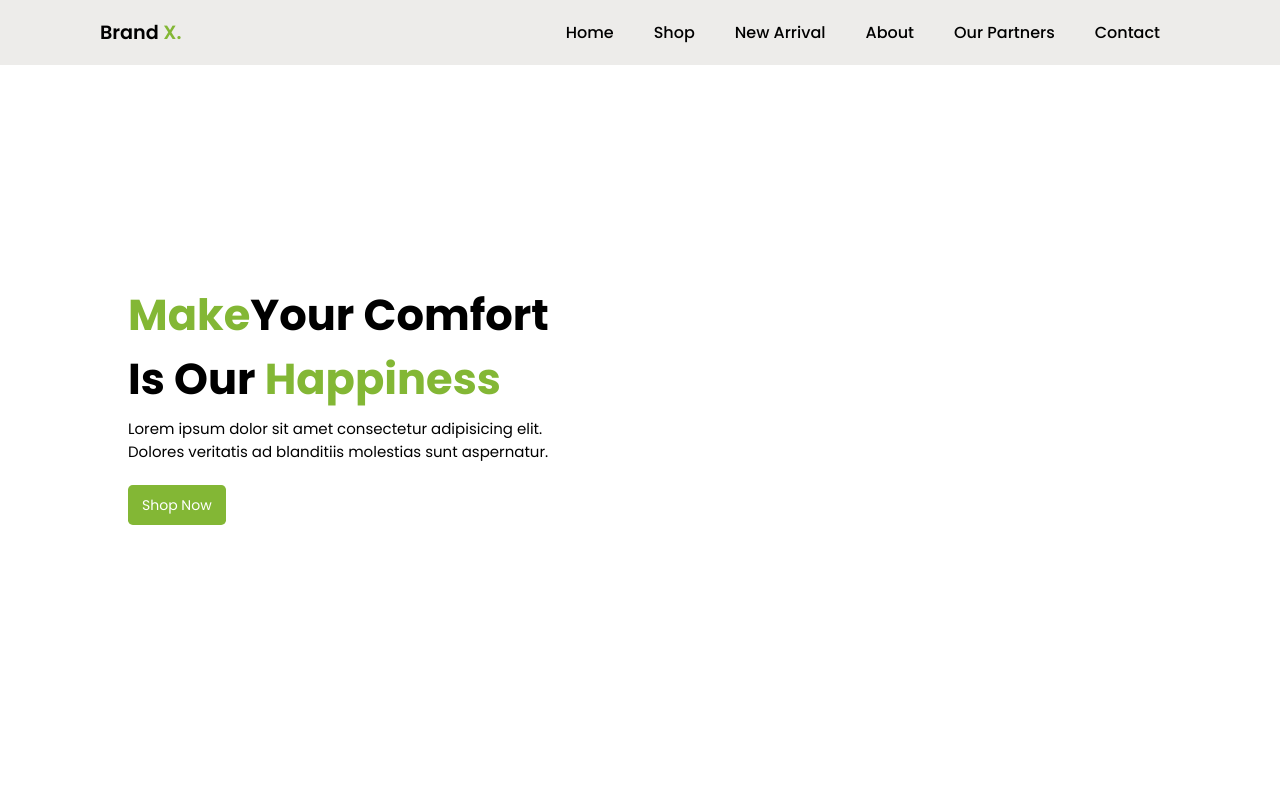
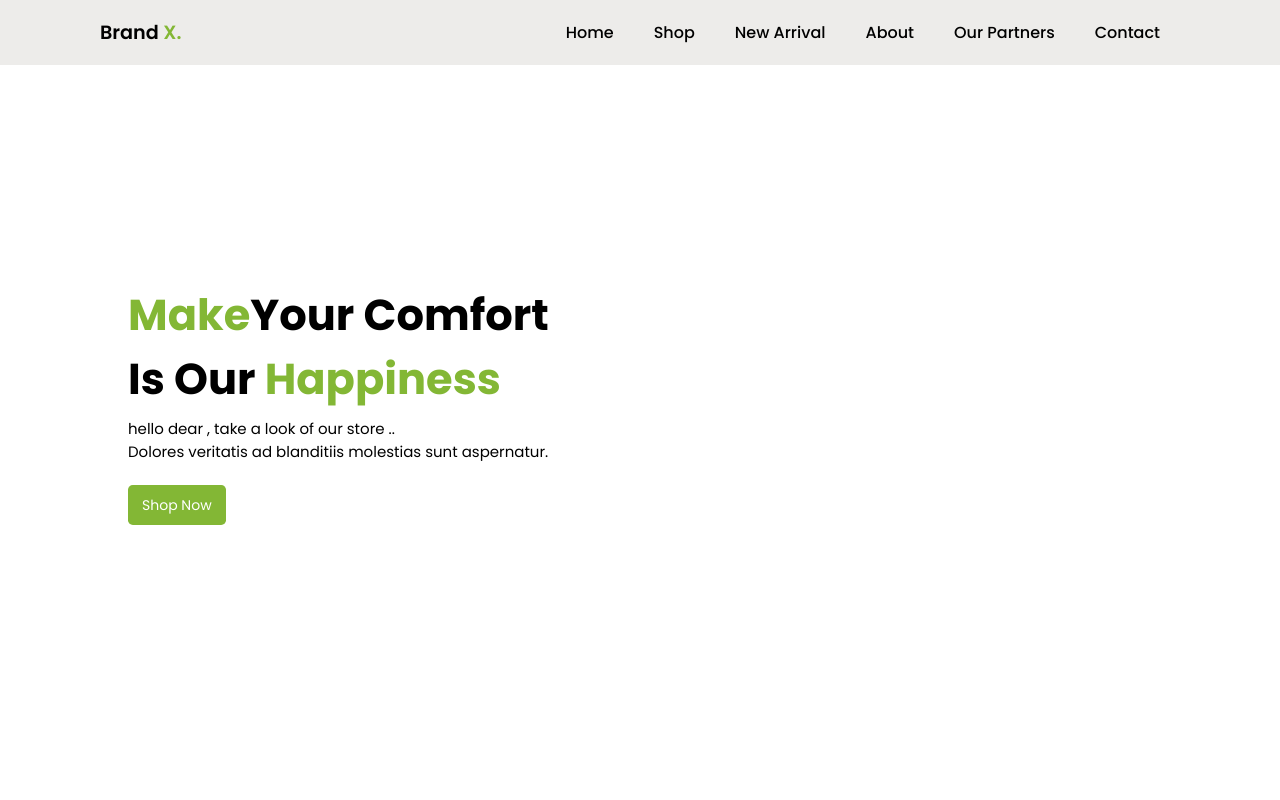
Before and after one commit to haythemrz/YOUR-ROOMMATE, a plain HTML site: page index.html in a window 1280 px wide. Shown: the top 800 px of the page. Drawn offline with nearby package versions, Linux system fonts and the light colour scheme; a script that the page names is missing; files whose address does not match are found by name.

Commit message:
Update index.html

```diff
--- a/index.html
+++ b/index.html
@@ -30,7 +30,7 @@
     <section class="home" id="home">
         <div class="home-text">
             <h1><Span>Make</Span>Your Comfort <br> Is Our <span>Happiness</span></h1>
-            <p>Lorem ipsum dolor sit amet consectetur adipisicing elit. <br> Dolores veritatis ad blanditiis molestias sunt aspernatur.</p>
+            <p>hello dear , take a look of our store .. <br> Dolores veritatis ad blanditiis molestias sunt aspernatur.</p>
             <a href="shop" class="btn">Shop Now</a>
         </div>
     </section>
```
